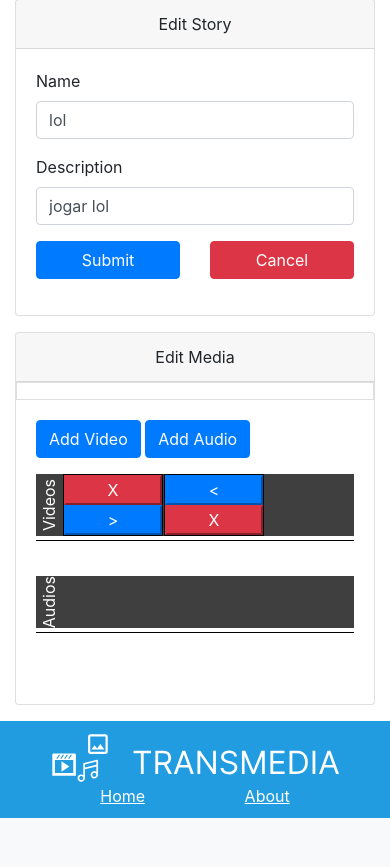
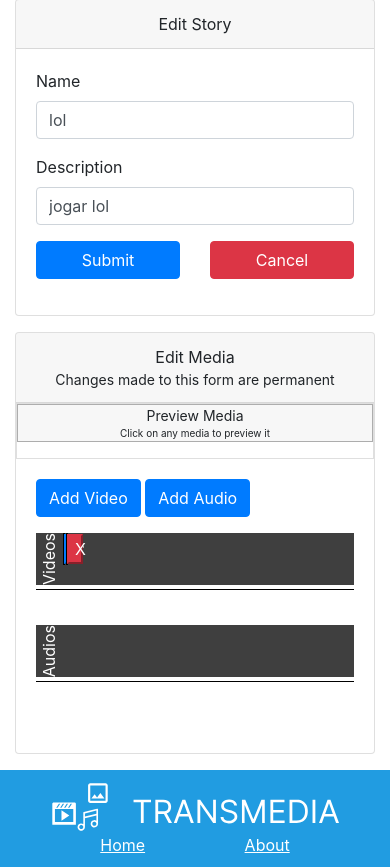
Before and after one commit to iptomar/Transmedia, a PHP site: page /edit_story.php?id=1 in a window 390 px wide. Shown: the part 96-963 px from the top of the page. Before the commit the page ends 914 px from the top, so only its background shows below. Run offline with PHP 8.4, Linux system fonts and the light colour scheme; a user stored in the database is signed in; data comes from the database, SQL or seed files in the repository; some libraries are stand-ins or nearby versions.

Commit message:
Alter way of adjusting media width and refactor code
- Updated the UI style to be more responsive and compatible with phones.
- Adjusted the way the media width is calculated to ensure that the video time matches the audio time.
- Refactored the PHP code by dividing it into separate files: edit_audio and edit_video, and then including them as necessary.
- Fixed minor bugs

```diff
--- a/addVideoToStory.php
+++ b/addVideoToStory.php
@@ -201,7 +201,6 @@ if ($_SERVER["REQUEST_METHOD"] == "POST" && isset($_POST['add_video'])) {
             var input = document.getElementById('chooseVideo');
             //If the type choosen is file
             if (fileTypeSelected == "file") {
-                console.log(fileType)
                 $("#previewAdd").html('')
                 document.getElementById("durationVideo").setAttribute('value', "");
                 var fileType = this.files[0]["type"];
--- a/edit_story.php
+++ b/edit_story.php
@@ -23,128 +23,12 @@ if ($_SERVER["REQUEST_METHOD"] == "POST") {
         } else {
             alert("Something went wrong while updating the story, please try again");
         }
-    } else if (isset($_POST['orderdownVideo'])) {
-        //Turn the order of the video selected down
-        $video_id = $_POST['orderdownVideo'];
-        $video_change = $pdo->prepare('SELECT id, storyOrder FROM video WHERE id = ?');
-        $video_change->execute([$video_id]);
-        $videoReorder = $video_change->fetch(PDO::FETCH_ASSOC);
-        $current_order = $videoReorder['storyOrder'];
-        $new_order = $current_order - 1;
-        if ($new_order == 0) {
-            message_redirect("Something went wrong  the value is zero", "edit_story.php?id=$id");
-        }
-        if (!swapValues($pdo, $id, $current_order, $new_order, "video", "storyOrder", "storyId")) {
-            message_redirect("Something went wrong when changing the order", "edit_story.php?id=$id");
-        }
-    } else if (isset($_POST['orderupVideo'])) {
-        //Turn the order of the video selected up
-        $video_id = $_POST['orderupVideo'];
-        $video_change = $pdo->prepare('SELECT id, storyOrder FROM video WHERE id = ?');
-        $video_change->execute([$_POST['orderupVideo']]);
-        $videoReorder = $video_change->fetch(PDO::FETCH_ASSOC);
-        $current_order = $videoReorder['storyOrder'];
-        $new_order = $current_order + 1;
-        if (!swapValues($pdo, $id, $current_order, $new_order, "video", "storyOrder", "storyId")) {
-            message_redirect("Something went wrong when changing the order", "edit_story.php?id=$id");
-        }
-    } else if (isset($_POST['deleteVideo'])) {
-        //Delete the video selected
-        $video_id = $_POST['deleteVideo'];
-        $stmt = $pdo->prepare('SELECT id, link, storyId, storyOrder, videoType FROM video WHERE id = ?');
-        $stmt->execute([$video_id]);
-        $video_change =  $stmt->fetch(PDO::FETCH_ASSOC);
-        $sql = "DELETE FROM video WHERE id = ?";
-        //Update the storyOrder of the videos after the one deleted to reflet the change
-        $sql2 = "UPDATE video SET storyOrder = storyOrder - 1 WHERE storyOrder > ? and storyId = ?";
-
-        $alter_video_file = $video_change['link'];
-        $storyId = $video_change['storyId'];
-        $continue = true;
-        if ($video_change['videoType'] == 'file' && delete_file("./files/story_$storyId/video/$alter_video_file")) {
-            $continue = true;
-        } else if ($video_change['videoType'] == 'text') {
-            $continue = true;
-        } else {
-            $continue = false;
-        }
-        //If video was successfully deleted, in case it's a video Type file, or if it's a valid videoType
-        if ($continue) {
-            // start a transaction
-            $pdo->beginTransaction();
-            //Run the command to delete the video from the DB
-            $stmt = $pdo->prepare($sql);
-            //Run the command to update the videos that had higher storyOrder values
-            $stmt2 = $pdo->prepare($sql2);
-            if ($stmt->execute([$video_id]) && $stmt2->execute([$video_change['storyOrder'], $video_change['storyId']])) {
-                // commit the transaction
-                if (!$pdo->commit()) {
-                    message_redirect("Something went wrong when deleting the video", "edit_story.php?id=$id");
-                }
-            } else {
-                //If a error occurs rollBack
-                $pdo->rollBack();
-                message_redirect("Something went wrong when deleting the video", "edit_story.php?id=$id");
-            }
-        } else {
-            message_redirect("Something went wrong when deleting the audio file", "edit_story.php?id=$id");
-        }
-    } else if (isset($_POST['orderdownAudio'])) {
-        //Turn the order of the video selected down
-        $media_id = $_POST['orderdownAudio'];
-        $media_change = $pdo->prepare('SELECT id, storyOrder FROM audio WHERE id = ?');
-        $media_change->execute([$media_id]);
-        $media_reorder = $media_change->fetch(PDO::FETCH_ASSOC);
-        $current_order = $media_reorder['storyOrder'];
-        $new_order = $current_order - 1;
-        if ($new_order == 0) {
-            message_redirect("Something went wrong  the value is zero", "edit_story.php?id=$id");
-        }
-        if (!swapValues($pdo, $id, $current_order, $new_order, "audio", "storyOrder", "id_story")) {
-            message_redirect("Something went wrong when changing the order", "edit_story.php?id=$id");
-        }
-    } else if (isset($_POST['orderupAudio'])) {
-        //Turn the order of the video selected up
-        $media_id = $_POST['orderupAudio'];
-        $media_change = $pdo->prepare('SELECT id, storyOrder FROM audio WHERE id = ?');
-        $media_change->execute([$media_id]);
-        $media_reorder = $media_change->fetch(PDO::FETCH_ASSOC);
-        $current_order = $media_reorder['storyOrder'];
-        $new_order = $current_order + 1;
-        if (!swapValues($pdo, $id, $current_order, $new_order, "audio", "storyOrder", "id_story")) {
-            message_redirect("Something went wrong when changing the order", "edit_story.php?id=$id");
-        }
-    } else if (isset($_POST['deleteAudio'])) {
-        //Delete the video selected
-        $media_id = $_POST['deleteAudio'];
-        $stmt = $pdo->prepare('SELECT id, audio, id_story, storyOrder FROM audio WHERE id = ?');
-        $stmt->execute([$media_id]);
-        $media_alter =  $stmt->fetch(PDO::FETCH_ASSOC);
-
-        $sql = "DELETE FROM audio WHERE id = ?";
-        //Update the storyOrder of the videos after the one deleted to reflet the change
-        $sql2 = "UPDATE audio SET storyOrder = storyOrder - 1 WHERE storyOrder > ? and id_story = ?";
-
-        $alter_audio_file = $media_alter['audio'];
-        if (delete_file("./files/story_$id/audio/$alter_audio_file")) {
-            // start a transaction
-            $pdo->beginTransaction();
-            $stmt = $pdo->prepare($sql);
-            $stmt2 = $pdo->prepare($sql2);
-            if ($stmt->execute([$media_id]) && $stmt2->execute([$media_alter['storyOrder'], $media_alter['id_story']])) {
-                // commit the transaction
-                if (!$pdo->commit()) {
-                    message_redirect("Something went wrong when deleting the audio", "edit_story.php?id=$id");
-                }
-            } else {
-                //If a error occurs rollBack
-                $pdo->rollBack();
-                message_redirect("Something went wrong when deleting the audio", "edit_story.php?id=$id");
-            }
-        } else {
-            echo "Error Deleating ./files/story_$id/audio/$alter_audio_file";
-            // message_redirect("Something went wrong when deleting the audio file", "edit_story.php?id=$id");
-        }
+    } else if (isset($_POST['orderdownVideo']) || isset($_POST['orderupVideo']) || isset($_POST['deleteVideo'])) {
+        //If it's to edit a video insert the edit_video file
+        require("edit_video.php");
+    } else if (isset($_POST['orderdownAudio']) || isset($_POST['orderupAudio']) || isset($_POST['deleteAudio'])) {
+        //If it's to edit a audo insert the edit_audio file
+        require("edit_audio.php");
     }
 }
 
@@ -297,10 +181,17 @@ if ($audios_duration > $total_duration) {
             </div>
         </div>
         <div class="card mt-3">
-            <div class="card-header text-center">Edit Media</div>
+            <div class="card-header text-center">
+                Edit Media
+                <p class="m-0 p-0" style="font-size: 14px;">Changes made to this form are permanent</p>
+            </div>
 
-            <div class="preview-box">
-                <div class="w-100 mb-3">
+            <div class="preview-box w-0">
+                <div class="w-100 mb-3 text-center">
+                    <div class="p-0 mb-3 w-100 preview-title" style="font-size: 14px;">
+                        <p class="m-0 p-0">Preview Media</p>
+                        <p class="m-0 p-0" style="font-size: 10px;">Click on any media to preview it</p>
+                    </div>
                     <div id="preview"></div>
                 </div>
             </div>
@@ -325,18 +216,18 @@ if ($audios_duration > $total_duration) {
                                 foreach ($videos as $video) {
 
                                     echo "<div class='video-container' data-duration='" . $video["duration"] . "'>";
-                                    echo '<div class="container media-buttons p-0">
+                                    echo '<div class="media-buttons p-0">
                                             <div class="row p-0 m-0">';
                                     if ($i != 0)
-                                        echo    '<div class="col-sm p-0">
+                                        echo    '<div class="col p-0">
                                                         <button type="submit" name="orderdownVideo" value="' . $video["id"] . '" class="w-100 btn-primary"><</button>
                                                     </div>';
 
-                                    echo    '<div class="col-sm  p-0">
+                                    echo    '<div class="col  p-0">
                                                     <button type="submit" onclick="confirmDelete()" id="deleteVideo" name="deleteVideo" value="' . $video["id"] . '" class="w-100  btn-danger">X</button>
                                                 </div>';
                                     if ($i < $numItems - 1)
-                                        echo    '<div class="col-sm  p-0">
+                                        echo    '<div class="col  p-0">
                                                     <button type="submit" name="orderupVideo" value="' . $video["id"] . '" class="w-100 btn-primary">></button>
                                                 </div>';
                                     echo    '</div>
@@ -361,17 +252,17 @@ if ($audios_duration > $total_duration) {
                                 $i = 0;
                                 foreach ($audios as $audio) {
                                     echo "<div class='audio-container' data-duration='" . $audio["duration"] . "'>";
-                                    echo '<div class="container media-buttons p-0">
+                                    echo '<div class="media-buttons p-0">
                                             <div class="row p-0 m-0">';
                                     if ($i != 0)
-                                        echo    '<div class="col-sm p-0">
+                                        echo    '<div class="col p-0">
                                                     <button type="submit" name="orderdownAudio" value="' . $audio["id"] . '" class="w-100 btn-primary"><</button>
                                                 </div>';
-                                    echo        '<div class="col-sm  p-0">
+                                    echo        '<div class="col  p-0">
                                                     <button type="submit" onclick="confirmDelete()" id="deleteAudio" name="deleteAudio" value="' . $audio["id"] . '" class="w-100  btn-danger">X</button>
                                                 </div>';
                                     if ($i < $numItems - 1)
-                                        echo    '<div class="col-sm  p-0">
+                                        echo    '<div class="col  p-0">
                                                     <button type="submit" name="orderupAudio" value="' . $audio["id"] . '" class="w-100 btn-primary">></button>
                                                 </div>';
                                     echo    '</div>
@@ -546,6 +437,9 @@ if ($audios_duration > $total_duration) {
 
         function setVideoContainer() {
             time = 0;
+            if (totalDuration > 3600) {
+                adjustWrapperLineSize(0);
+            }
             const containers = document.querySelectorAll('.medias-wrapper .video-container');
             containers.forEach(container => {
                 //Add the video element to the videos array
@@ -553,19 +447,20 @@ if ($audios_duration > $total_duration) {
                 //Set the id of the video with the format video_<index in the videos array>
                 videoElement.setAttribute('id', 'video_' + (videos.length));
                 videos.push(videoElement);
+                $smallAdjust = 100
+                //Adjust the size so that the container always has at least 100px of width
+                do {
+                    //Set the video width depending on it's length
+                    var duration = parseInt(container.dataset.duration);
+                    var percentage = (duration / totalDuration) * 100;
+                    container.style.width = `${percentage}%`;
+                    if (container.clientWidth < 100) {
+                        adjustWrapperLineSize($smallAdjust);
+                        $smallAdjust += 10
+                    }
+                } while (container.clientWidth < 100)
 
-                if (totalDuration > 3600) {
-                    const wrapper = document.querySelector('.medias-wrapper');
-                    const percentageWrapper = (~~(totalDuration / 3600) * 10) + 100;
-                    const line = document.querySelector('.duration-line');
-                    line.style.width = `${percentageWrapper}%`;
 
-                    wrapper.style.width = `${percentageWrapper}%`;
-                }
-                //Set the video width depending on it's length
-                const duration = parseInt(container.dataset.duration);
-                const percentage = (duration / totalDuration) * 100;
-                container.style.width = `${percentage}%`;
 
                 //Add to the time of the story the current video time
                 time += duration;
@@ -592,25 +487,31 @@ if ($audios_duration > $total_duration) {
 
         function setAudioContainer() {
             time = 0;
-            console.log("SET AUDIO")
             const containers = document.querySelectorAll('.medias-wrapper .audio-container');
             containers.forEach(container => {
-                console.log("CONTAINERS")
                 //Add the video element to the videos array
                 const audioElement = container.querySelector('audio');
                 //Set the id of the video with the format video_<index in the videos array>
                 audioElement.setAttribute('id', 'audio_' + (audios.length));
                 audios.push(audioElement);
 
-                //Set the video width depending on it's length
-                const duration = parseInt(container.dataset.duration);
-                const percentage = (duration / totalDuration) * 100;
-                container.style.width = `${percentage}%`;
+                $smallAdjust = 100
+                //Adjust the size so that the container always has at least 100px of width
+                do {
+                    //Set the video width depending on it's length
+                    var duration = parseInt(container.dataset.duration);
+                    var percentage = (duration / totalDuration) * 100;
+                    container.style.width = `${percentage}%`;
+                    if (container.clientWidth < 100) {
+                        adjustWrapperLineSize($smallAdjust);
+                        $smallAdjust += 10
+                    }
+                } while (container.clientWidth < 100)
+
 
                 //Add to the time of the story the current video time
                 time += duration;
                 const durationElement = container.querySelector('.duration');
-                console.log(durationElement)
                 //Format the time of the video
                 durationElement.textContent = timeFormat(time);
 
@@ -628,6 +529,21 @@ if ($audios_duration > $total_duration) {
 
             });
         }
+
+        function adjustWrapperLineSize(perct) {
+            const wrappers = document.querySelectorAll('.medias-wrapper');
+            const percentageWrapper = (~~(totalDuration / 3600) * 10) + 100 + perct;
+
+            wrappers.forEach(wrapper => {
+                wrapper.style.width = `${percentageWrapper}%`;
+            });
+
+            const lines = document.querySelectorAll('.duration-line');
+            lines.forEach(line => {
+                line.style.width = `${percentageWrapper}%`;
+            });
+
+        }
     </script>
 </body>
 
--- a/style/edit_story.css
+++ b/style/edit_story.css
@@ -4,8 +4,12 @@
 }
 
 .preview-box{
+    border: 1px solid rgba(0,0,0,.125);
+}
 
-    border: 1px solid rgba(0,0,0,.125);
+.preview-title{
+    border: 1px solid rgba(0,0,0,.3);
+    background-color: rgba(0,0,0,.03);
 }
 
 .video-scroller {
@@ -36,7 +40,6 @@
     background-color: black;
     width: 0;
     z-index: 1;
-    min-width: 100px;
     margin: 0;
 }
 
@@ -44,9 +47,6 @@
     writing-mode: tb-rl;
     transform: rotate(-180deg);
 }
-
-
-
 
 
 .media-buttons{
```
Also changed, not shown: edit_audio.php (added, +57 -0 lines), edit_video.php (added, +60 -0 lines).
